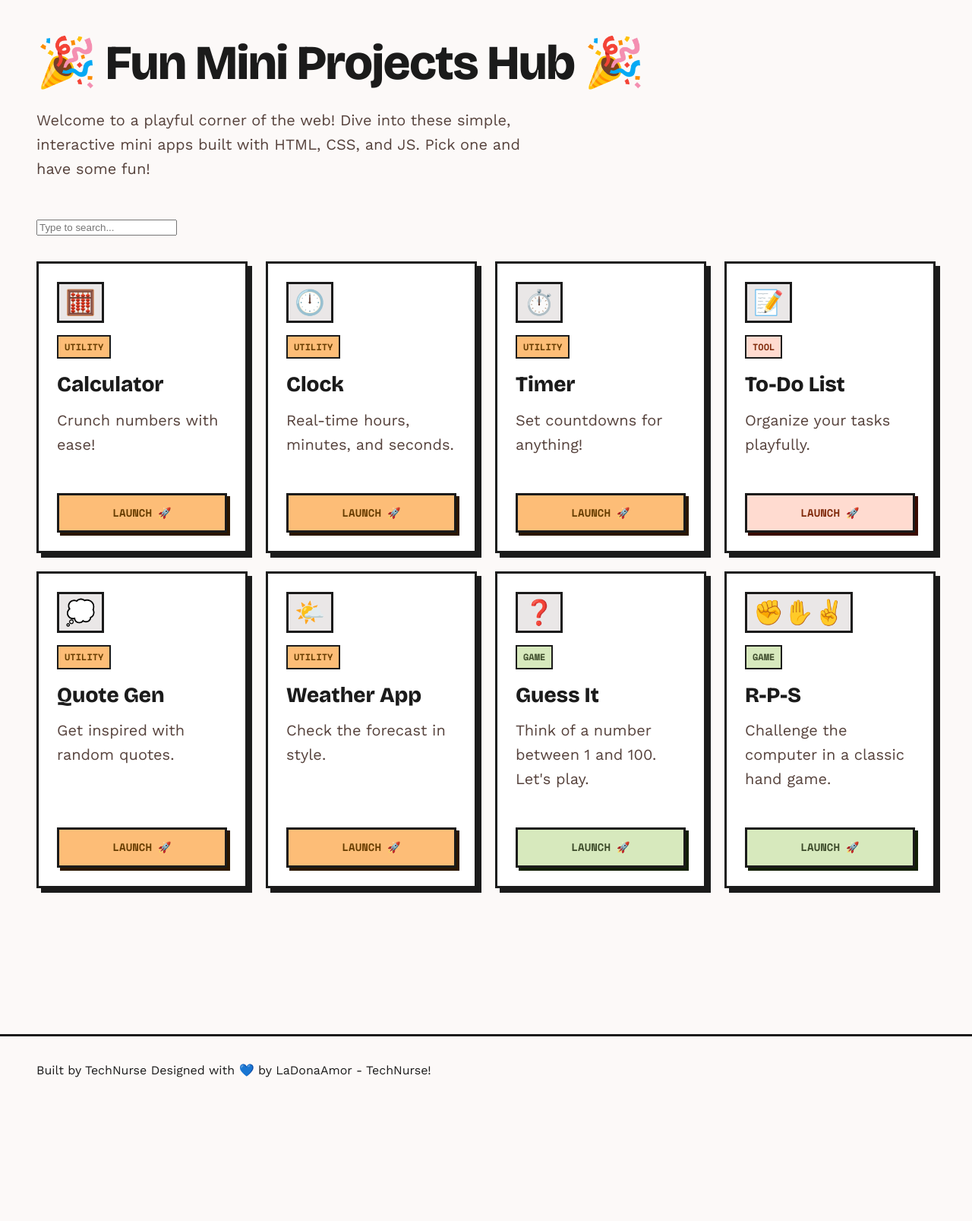
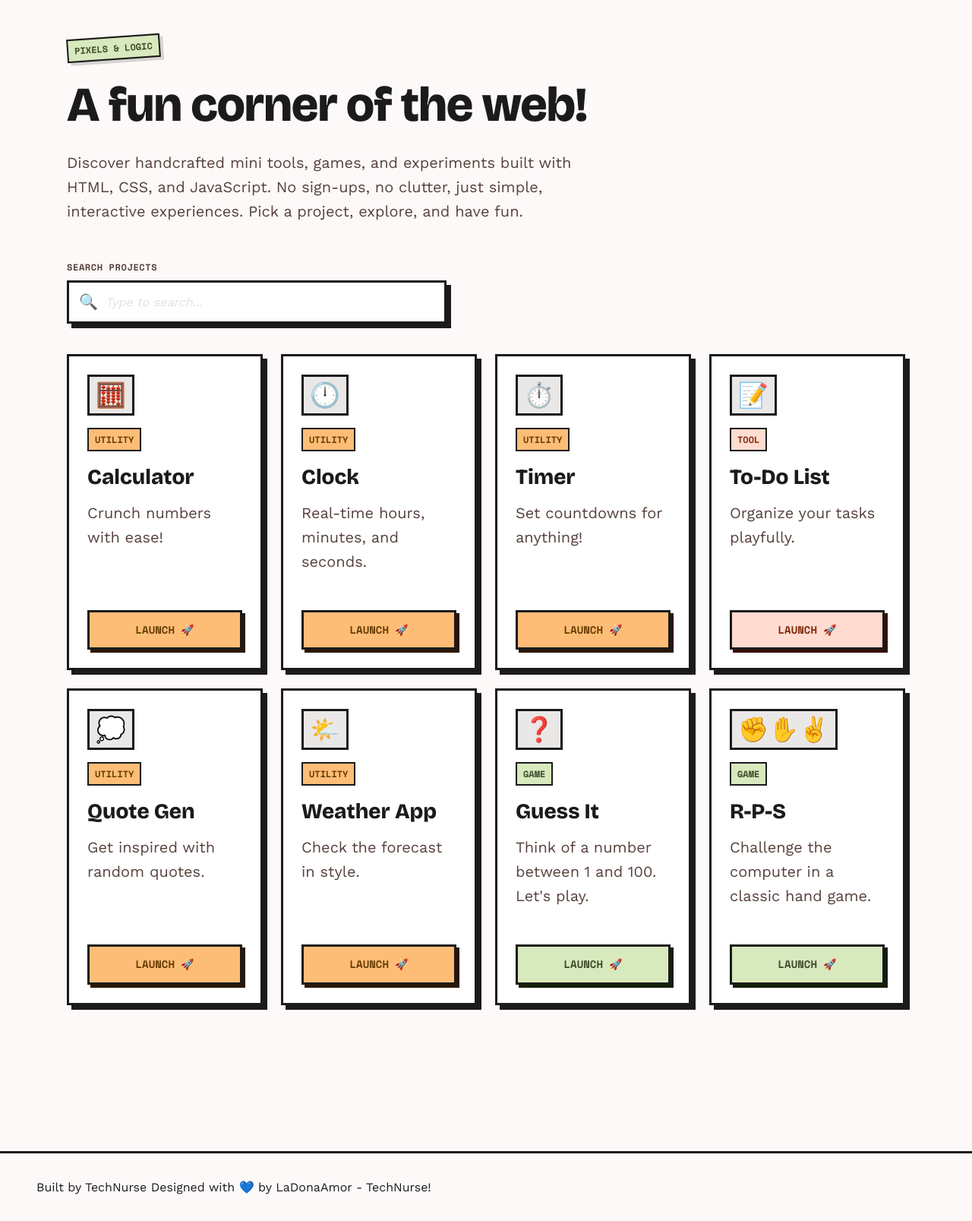
Before and after one commit to LaDonaAmor/Mini-Projects, a PHP site: page / in a window 1280 px wide. Shown: the part 99-1706 px from the top of the page at 76% size. Before the commit the page ends 1517 px from the top, so only its background shows below. Run offline with PHP 8.4, Linux system fonts and the light colour scheme.

Commit message:
feat: redesign homepage layout with updated welcome message and enhanced search functionality

```diff
--- a/index.html
+++ b/index.html
@@ -18,15 +18,20 @@
   <div id="site-header"></div>
 
   <div class="container">
-    <h1>🎉 Fun Mini Projects Hub 🎉</h1>
+    <span class="welcome-badge">PIXELS & LOGIC</span>
+    <h1>A fun corner of the web!</h1>
     <p>
-      Welcome to a playful corner of the web! Dive into these simple,
-      interactive mini apps built with HTML, CSS, and JS. Pick one and have
-      some fun!
+      Discover handcrafted mini tools, games, and experiments built with HTML, CSS,
+      and JavaScript. No sign-ups, no clutter, just simple, interactive experiences. Pick a project, explore, and have
+      fun.
     </p>
 
-    <div class="search-section">
-      <input type="text" id="search-input" placeholder="Type to search..." />
+    <div class="search-container">
+      <span class="search-label">SEARCH PROJECTS</span>
+      <div class="search-wrapper">
+        <input type="text" id="search-input" placeholder="Type to search..." />
+        <span class="search-icon">🔍</span>
+      </div>
     </div>
 
     <div class="project-grid" id="project-grid-container">
--- a/style.css
+++ b/style.css
@@ -103,10 +103,91 @@
   display: none !important;
 }
 
+.welcome-badge {
+  display: inline-block;
+  font-family: var(--font-family-label);
+  font-size: var(--font-label-sm-size);
+  font-weight: 700;
+  text-transform: uppercase;
+  padding: 0.25rem 0.5rem;
+  background-color: var(--color-tertiary-fixed);
+  color: var(--color-on-tertiary-fixed-variant);
+  border: calc(var(--border-width) - 1px) solid var(--color-on-background);
+  margin-bottom: 1.5rem;
+  transform: rotate(-4deg);
+  transform-origin: center;
+  transition: transform 0.2s ease;
+  box-shadow: 4px 4px 0 rgba(0, 0, 0, 0.15);
+}
+
+/* --- SEARCH SECTION --- */
+.search-container {
+  display: flex;
+  flex-direction: column;
+  gap: 0.5rem;
+  margin-bottom: 2.5rem;
+  max-width: 500px;
+}
+
+.search-label {
+  font-family: var(--font-family-label);
+  font-size: var(--font-label-sm-size);
+  font-weight: 700;
+  text-transform: uppercase;
+  color: var(--color-on-surface-variant);
+  letter-spacing: 0.05em;
+}
+
+.search-wrapper {
+  position: relative;
+  display: flex;
+  align-items: center;
+}
+
+#search-input {
+  width: 100%;
+  padding: 1rem 1rem 1rem 3rem;
+  font-family: var(--font-family-body);
+  font-size: var(--font-body-md-size);
+  color: var(--color-on-background);
+  background-color: var(--color-surface-container-lowest);
+  border: var(--border-width) solid var(--color-on-background);
+  box-shadow: var(--shadow-offset) var(--shadow-offset) 0px 0px
+    var(--color-on-background);
+  outline: none;
+  transition:
+    transform 0.1s ease,
+    box-shadow 0.1s ease;
+}
+
+.search-icon {
+  position: absolute;
+  left: 1rem;
+  font-size: 1.25rem;
+  pointer-events: none;
+}
+
+/* --- THE FOCUS/"CLICKED IN" STATE --- */
+#search-input:focus {
+  transform: translate(2px, 2px);
+  box-shadow: calc(var(--shadow-offset) - 2px) calc(var(--shadow-offset) - 2px)
+    0px 0px var(--color-on-background);
+  background-color: var(
+    --color-surface-container-low
+  ); /* Subtle cream/grey tint */
+  border-color: var(--color-primary);
+}
+
+#search-input::placeholder {
+  color: var(--color-surface-dim);
+  font-style: italic;
+  opacity: 0.8;
+}
+
 /* CONTAINER */
 /* --- THE HOMEPAGE CONTAINER --- */
 .container {
-  max-width: 100%;
+  max-width: 1200px;
   margin-left: auto;
   margin-right: auto;
   padding-left: var(--spacing-margin-desktop);
@@ -139,7 +220,7 @@
 /* --- THE GRID SYSTEM --- */
 .project-grid {
   display: grid;
-  grid-template-columns: repeat(auto-fit, minmax(250px, 1fr));
+  grid-template-columns: repeat(auto-fill, minmax(250px, 1fr));
   gap: var(--spacing-gutter);
   margin-top: 2rem;
   margin-bottom: 4rem;
@@ -147,6 +228,9 @@
 
 /* --- THE CARD CONTAINER --- */
 .project-card {
+  max-width: 380px;
+  width: 100%;
+  justify-self: center;
   display: flex;
   flex-direction: column;
   align-items: flex-start;
```
